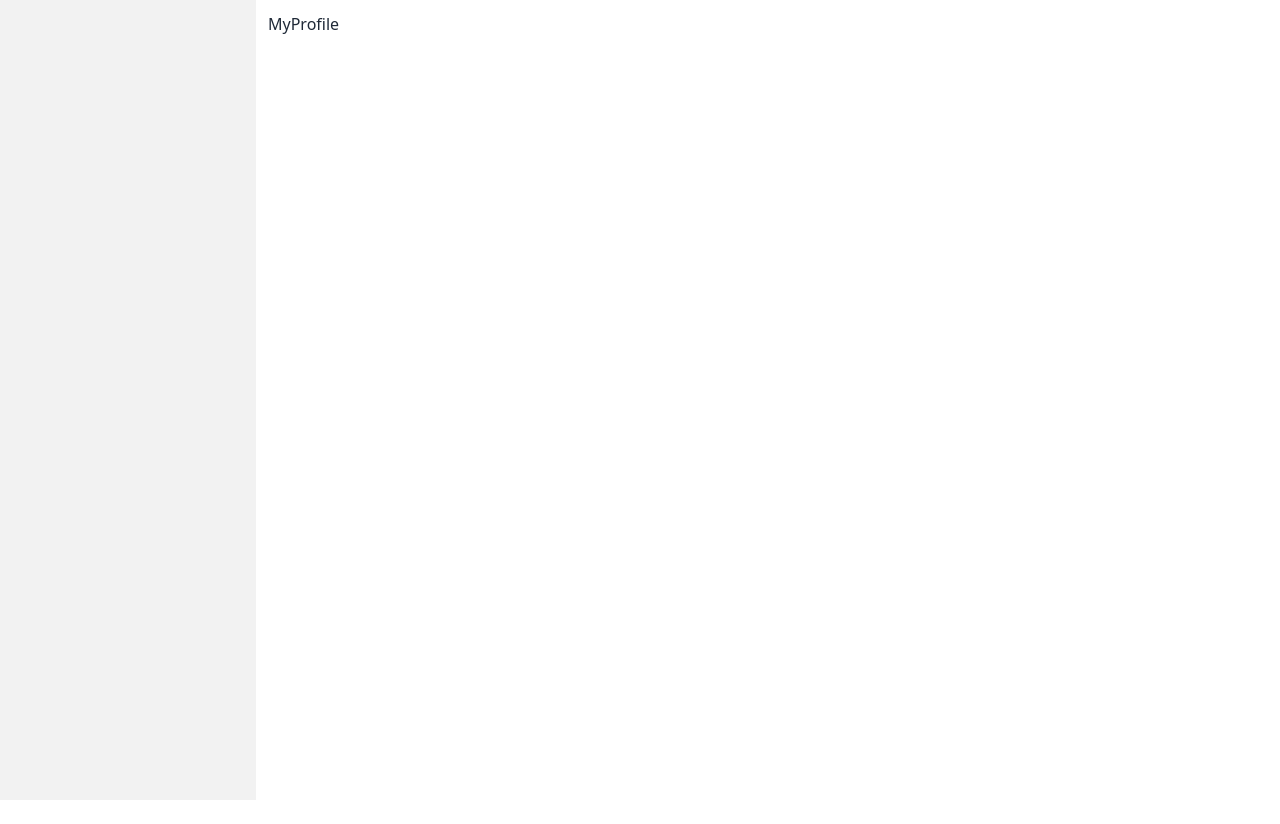
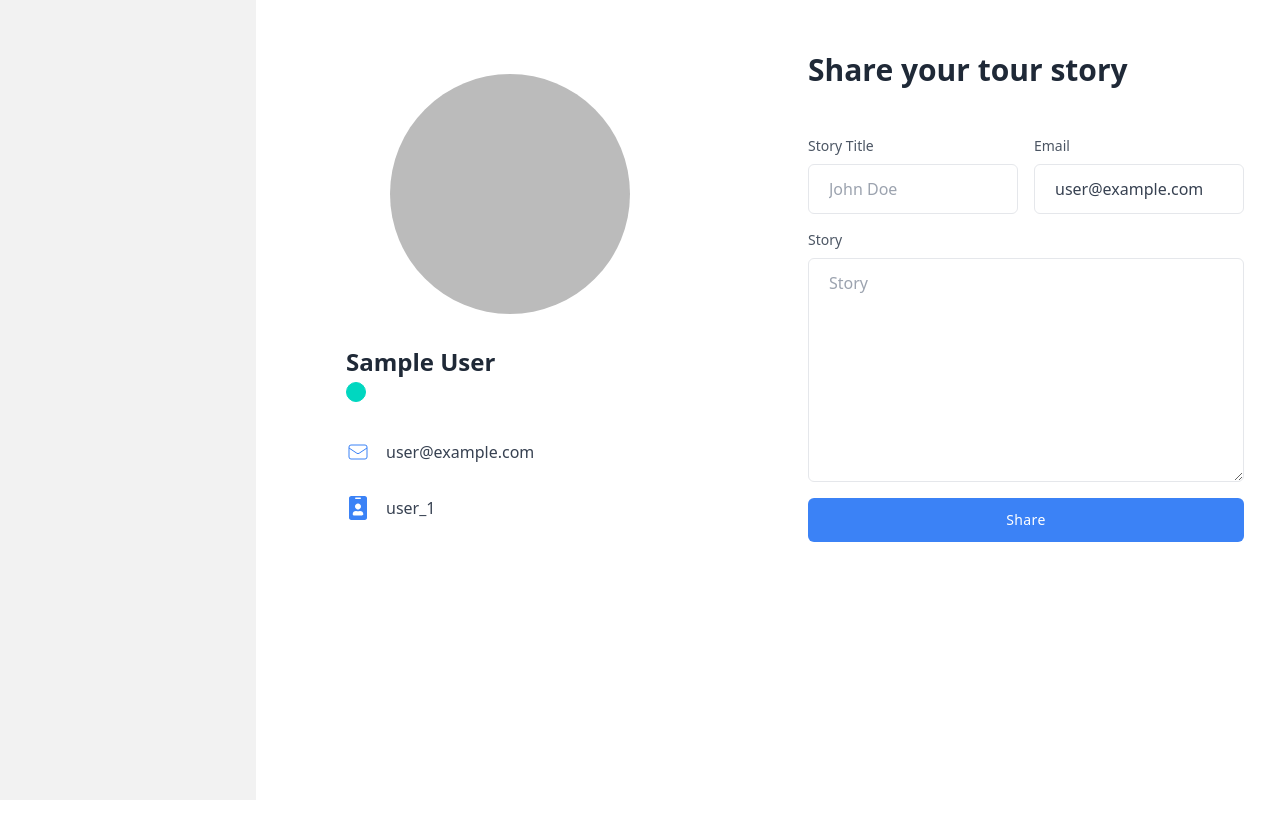
Before and after one commit to Obaidullah-ahsan/Trip-Advisor-Client, a React (Vite) app: page /dashboard/myProfile in a window 1280 px wide. Before the commit the page ends 800 px from the top, so only its background shows below. Built offline with nearby package versions, Linux system fonts and the light colour scheme; no server answers; sample sign-in values are in the browser's storage.

Commit message:
design user profile and share story form

```diff
--- a/src/Pages/Dashboard/AdminProfile/AdminProfile.jsx
+++ b/src/Pages/Dashboard/AdminProfile/AdminProfile.jsx
@@ -19,7 +19,7 @@ const AdminProfile = () => {
           <div>
             <h2 className="text-2xl font-semibold">{user.displayName}</h2>
             <span className="text-sm uppercase dark:text-gray-600">
-              {role}
+              <div className="badge badge-accent">{role}</div>
             </span>
           </div>
           <div className="space-y-1">
--- a/src/Pages/Dashboard/MyProfile/MyProfile.jsx
+++ b/src/Pages/Dashboard/MyProfile/MyProfile.jsx
@@ -1,10 +1,112 @@
+import { FaIdBadge } from "react-icons/fa";
+import useAuth from "../../../Hooks/useAuth";
+import useRole from "../../../Hooks/useRole";
 
 const MyProfile = () => {
-    return (
-        <div>
-            <h2>MyProfile</h2>
+  const { user } = useAuth();
+  const [role] = useRole();
+  const handleShareStory = (e) => {
+    e.preventDefault();
+    const form = e.target;
+    const title = form.title.value;
+    const story = form.story.value;
+    const email = user?.email;
+    console.log(title, story,email);
+  };
+  return (
+    <section className="min-h-screen bg-white dark:bg-gray-900">
+      <div className="container px-6 py-10 mx-auto">
+        <div className="lg:flex lg:flex-row-reverse lg:items-center lg:-mx-10">
+          <div className="lg:w-1/2 lg:mx-10">
+            <h1 className="text-2xl font-semibold text-gray-800 dark:text-white lg:text-3xl">
+              Share your tour story
+            </h1>
+
+            <form onSubmit={handleShareStory} className="mt-12">
+              <div className="-mx-2 md:items-center md:flex">
+                <div className="flex-1 px-2">
+                  <label className="block mb-2 text-sm text-gray-600 dark:text-gray-200">
+                    Story Title
+                  </label>
+                  <input
+                    name="title"
+                    type="text"
+                    placeholder="John Doe"
+                    className="block w-full px-5 py-3 mt-2 text-gray-700 placeholder-gray-400 bg-white border border-gray-200 rounded-md dark:placeholder-gray-600 dark:bg-gray-900 dark:text-gray-300 dark:border-gray-700 focus:border-blue-400 dark:focus:border-blue-400 focus:ring-blue-400 focus:outline-none focus:ring focus:ring-opacity-40"
+                  />
+                </div>
+
+                <div className="flex-1 px-2 mt-4 md:mt-0">
+                  <label className="block mb-2 text-sm text-gray-600 dark:text-gray-200">
+                    Email
+                  </label>
+                  <input
+                    name="email"
+                    disabled
+                    defaultValue={user?.email}
+                    className="block w-full px-5 py-3 mt-2 text-gray-700 placeholder-gray-400 bg-white border border-gray-200 rounded-md dark:placeholder-gray-600 dark:bg-gray-900 dark:text-gray-300 dark:border-gray-700 focus:border-blue-400 dark:focus:border-blue-400 focus:ring-blue-400 focus:outline-none focus:ring focus:ring-opacity-40"
+                  />
+                </div>
+              </div>
+
+              <div className="w-full mt-4">
+                <label className="block mb-2 text-sm text-gray-600 dark:text-gray-200">
+                  Story
+                </label>
+                <textarea
+                  name="story"
+                  className="block w-full h-32 px-5 py-3 mt-2 text-gray-700 placeholder-gray-400 bg-white border border-gray-200 rounded-md md:h-56 dark:placeholder-gray-600 dark:bg-gray-900 dark:text-gray-300 dark:border-gray-700 focus:border-blue-400 dark:focus:border-blue-400 focus:ring-blue-400 focus:outline-none focus:ring focus:ring-opacity-40"
+                  placeholder="Story"
+                ></textarea>
+              </div>
+
+              <button className="w-full px-6 py-3 mt-4 text-sm font-medium tracking-wide text-white capitalize transition-colors duration-300 transform bg-blue-500 rounded-md hover:bg-blue-400 focus:outline-none focus:ring focus:ring-blue-300 focus:ring-opacity-50">
+                Share
+              </button>
+            </form>
+          </div>
+
+          <div className="mt-12 lg:flex lg:mt-0 lg:flex-col lg:items-center lg:w-1/2 lg:mx-10">
+            <img
+              className="hidden object-cover mx-auto rounded-full lg:block shrink-0 w-60 h-60"
+              src={user?.photoURL}
+              alt=""
+            />
+
+            <div className="mt-6 space-y-8 md:mt-8">
+              <h2 className="text-2xl font-semibold mb-1">
+                {user.displayName}
+              </h2>
+              <span className="text-sm uppercase dark:text-gray-600">
+                <div className="badge badge-accent">{role}</div>
+              </span>
+              <p className="flex items-start -mx-2">
+                <svg
+                  xmlns="http://www.w3.org/2000/svg"
+                  className="w-6 h-6 mx-2 text-blue-500 dark:text-blue-400"
+                  fill="none"
+                  viewBox="0 0 24 24"
+                  stroke="currentColor"
+                >
+                  <path d="M3 8l7.89 5.26a2 2 0 002.22 0L21 8M5 19h14a2 2 0 002-2V7a2 2 0 00-2-2H5a2 2 0 00-2 2v10a2 2 0 002 2z" />
+                </svg>
+
+                <span className="mx-2 text-gray-700 truncate w-72 dark:text-gray-400">
+                  {user.email}
+                </span>
+              </p>
+              <p className="flex items-start -mx-2">
+                <FaIdBadge className="w-6 h-6 mx-2 text-blue-500 dark:text-blue-400" />
+                <span className="mx-2 text-gray-700 truncate w-72 dark:text-gray-400">
+                  {user.uid}
+                </span>
+              </p>
+            </div>
+          </div>
         </div>
-    );
+      </div>
+    </section>
+  );
 };
 
 export default MyProfile;
```
Also changed, not shown: 1 other file (tests, documents, lock files or other folders).
